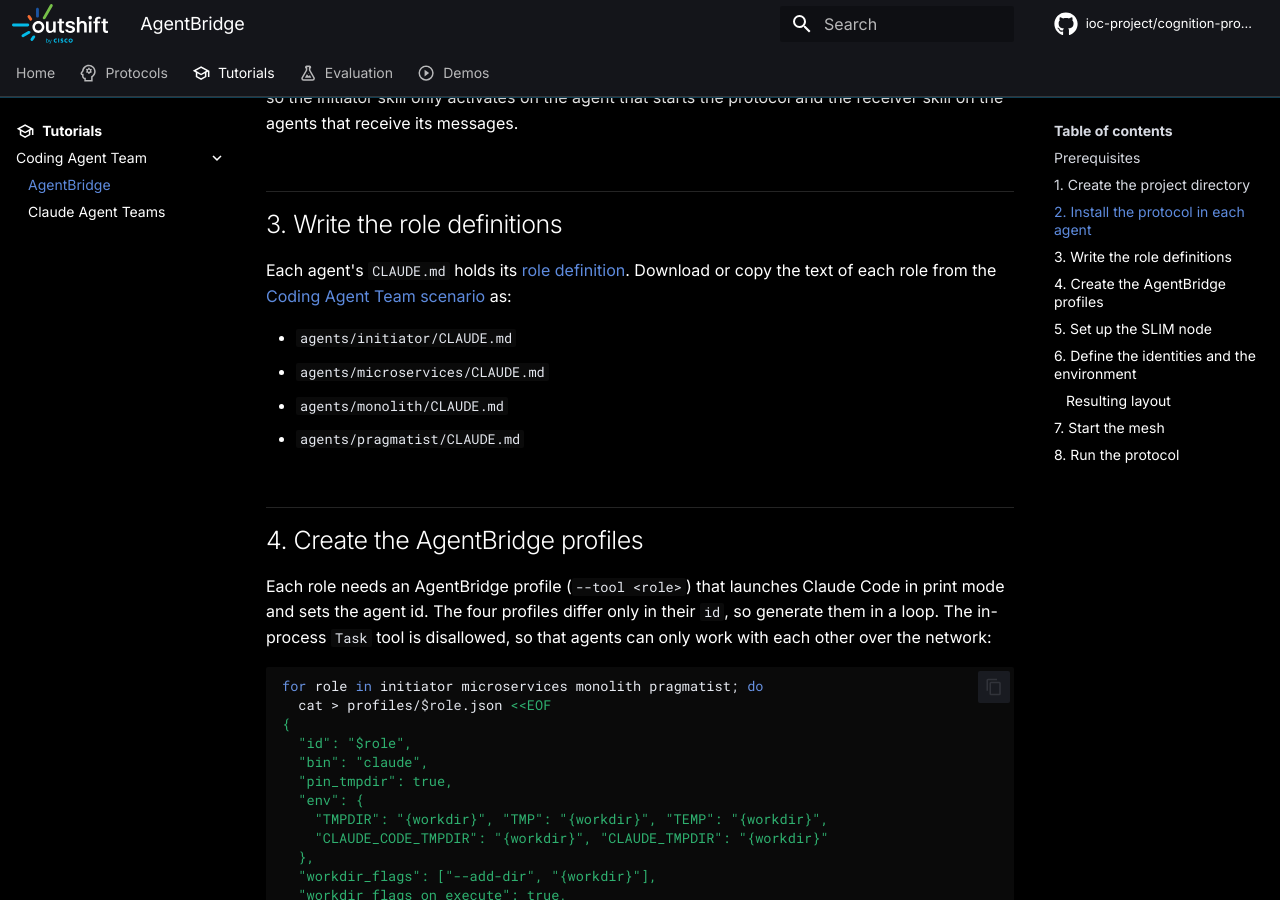
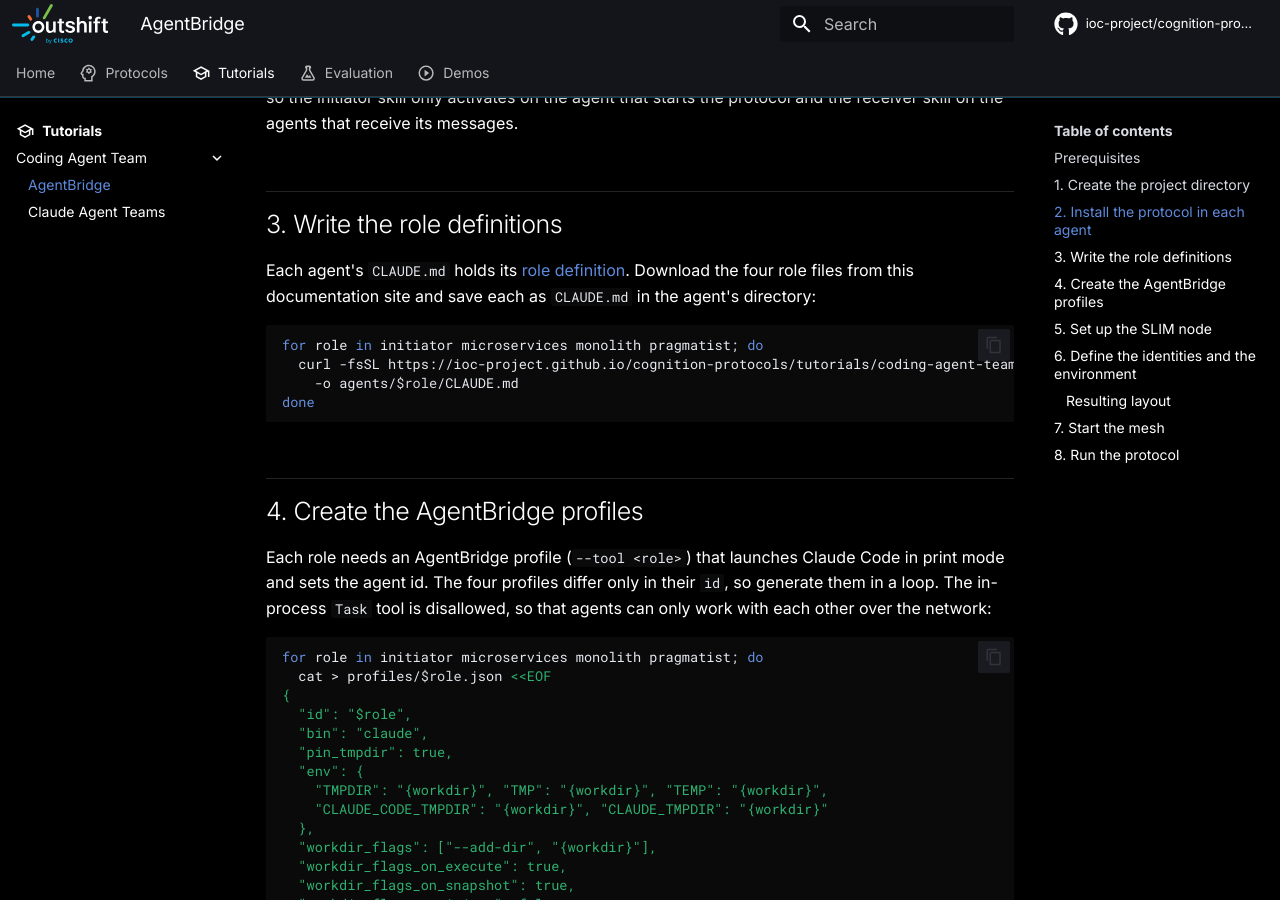
Before and after one commit to ioc-project/cognition-protocols, an MkDocs documentation site: the page built from docs/tutorials/coding-agent-team/agentbridge.md, in a window 1280 px wide and 900 px high, scrolled down 2079 px. Built offline with MkDocs 1.6.1 and Material for MkDocs 9.7.7, drawn with Linux system fonts in a browser that asks for light colours; comment, search, counter and statistics services are not loaded.

Commit message:
docs: download the role definitions with curl in both tutorials
Signed-off-by: Mauro Sardara <msardara@cisco.com>

````diff
--- a/docs/tutorials/coding-agent-team/agentbridge.md
+++ b/docs/tutorials/coding-agent-team/agentbridge.md
@@ -102,13 +102,15 @@
 
 ## 3. Write the role definitions
 
-Each agent's `CLAUDE.md` holds its [role definition](index.md#role-descriptions). Download or copy the text
-of each role from the [Coding Agent Team scenario](index.md#role-descriptions) as:
+Each agent's `CLAUDE.md` holds its [role definition](index.md#role-descriptions). Download the
+four role files from this documentation site and save each as `CLAUDE.md` in the agent's directory:
 
-- `agents/initiator/CLAUDE.md`
-- `agents/microservices/CLAUDE.md`
-- `agents/monolith/CLAUDE.md`
-- `agents/pragmatist/CLAUDE.md`
+```bash
+for role in initiator microservices monolith pragmatist; do
+  curl -fsSL https://ioc-project.github.io/cognition-protocols/tutorials/coding-agent-team/roles/$role.txt \
+    -o agents/$role/CLAUDE.md
+done
+```
 
 ## 4. Create the AgentBridge profiles
 
````
Also changed, not shown: docs/tutorials/coding-agent-team/agent-teams.md (+8 -4 lines).
